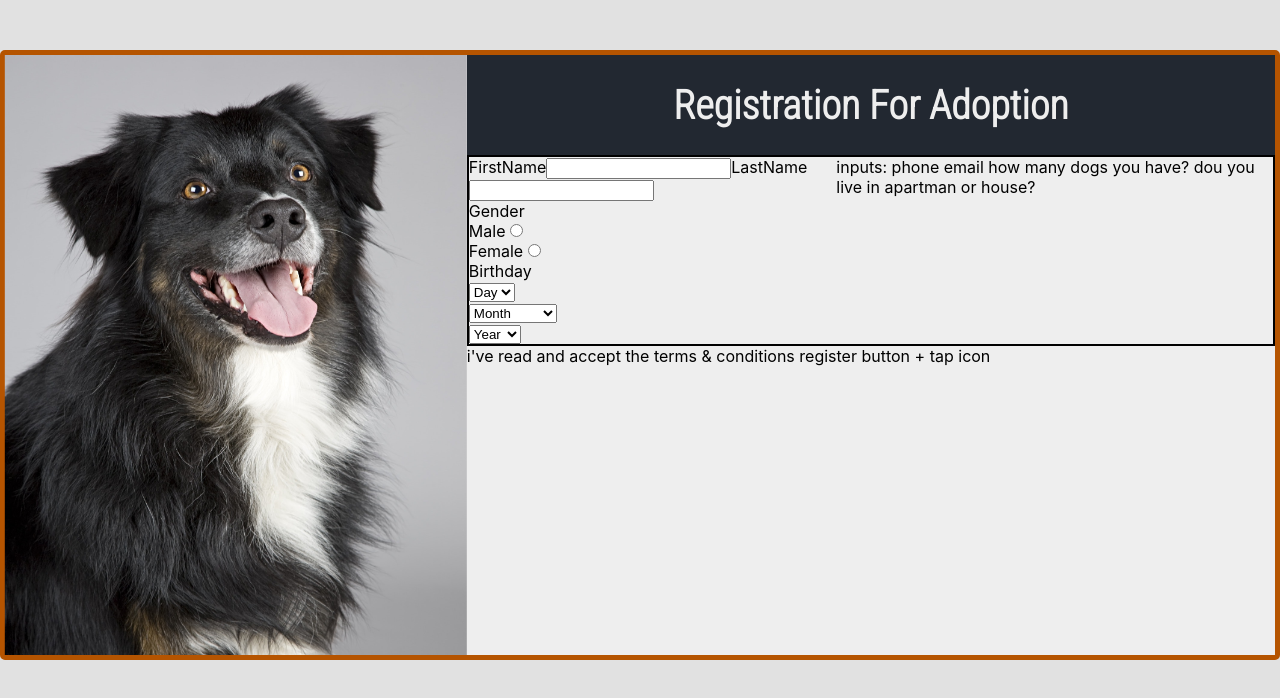
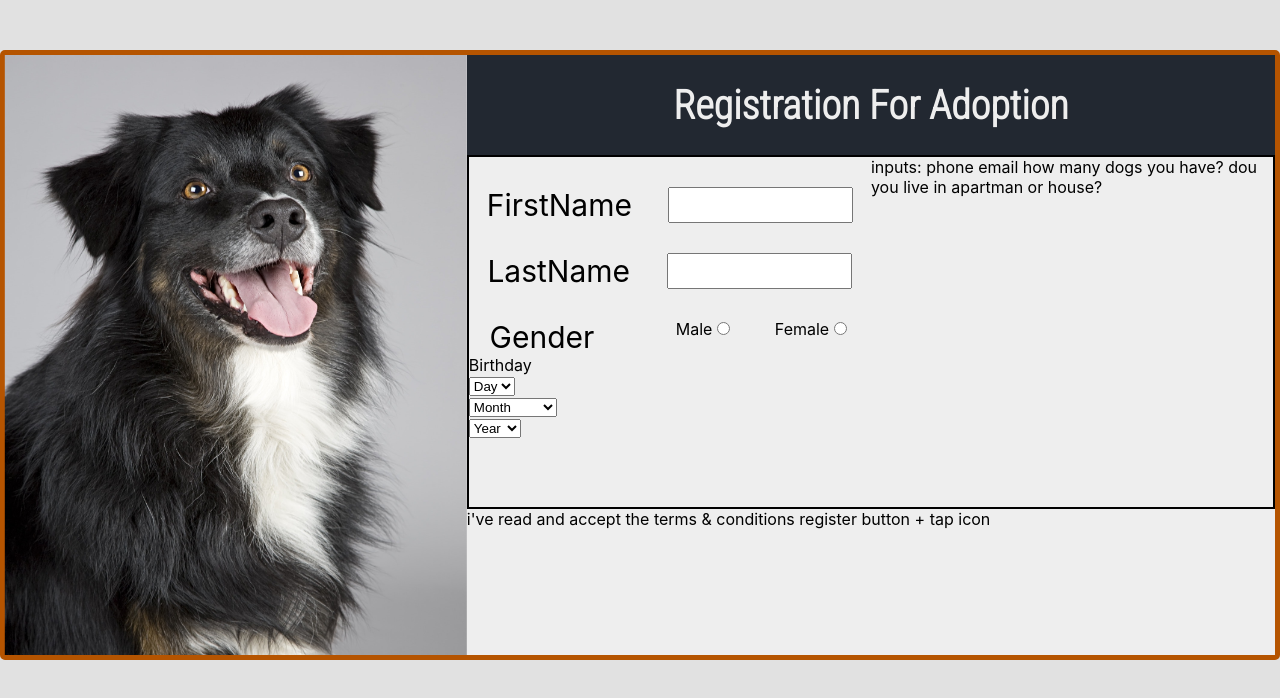
Before and after one commit to agyorgy87/dog-adoption-form-with-validate-reactjs, a React (Create React App) app: page / in a window 1280 px wide. Shown: the top 698 px of the page. Built offline with nearby package versions, Linux system fonts and the light colour scheme.

Commit message:
grid and flexbox working good

```diff
--- a/src/components/RegisterForm.css
+++ b/src/components/RegisterForm.css
@@ -9,30 +9,38 @@
     justify-content: space-between;
 }
 
-/*
-.registerFormTitle {
-    border: 2px solid black;
-    font-size: 30px;
-    text-align: center;
+.inputsLeft {
+    width: 50%;
+    height: 350px;
+    display: flex;
+    flex-direction: column
+
 }
 
+.inputsRight {
+    width: 50%;
+}
 
-
-
+.labelsWithInputs {
+    display: flex;
+    justify-content: space-around;
+    margin-top: 30px;
+}
 
 .labels {
-    width: 100px;
-    display: inline-block;
-    text-align: left;
+    font-size: 30px;
 }
 
 .genderContainer {
     display: flex;
+    justify-content: space-around;
 }
 
-.maleFemaleContainer {
-    margin-right: 30px;
+.maleMargin {
+    margin-left: 40px;
 }
+
+/*
 
 .DateOfBirthBox {
     display: flex;
@@ -52,10 +60,6 @@
     font-size: 80%;
 }
 
-select {
-
-}
-
 .DobDayBox {
     margin-right: 8px;
 }
--- a/src/components/RegisterForm.js
+++ b/src/components/RegisterForm.js
@@ -8,15 +8,19 @@ const RegisterForm = () => {
             <form className="formContainers">
                 <div className="registerFormInputs">
                     <div className="inputsLeft">
+                        <div className="labelsWithInputs">
                             <label htmlFor="firstName" className="labels">FirstName</label>
                                 <input id="firstName" type="text"/>
+                        </div>
+                        <div className="labelsWithInputs">
                             <label htmlFor="lastName" className="labels">LastName</label>
                                 <input id="lastName" type="text"/>
-                        <div className="genderContainer">
+                        </div>
+                        <div className="genderContainer labelsWithInputs">
                             <div>
                                 <label className="labels">Gender</label>
                             </div>
-                            <div className="maleFemaleContainer">
+                            <div className="maleFemaleContainer maleMargin">
                                 <label htmlFor="male" className="maleFemaleText">Male</label>
                                 <input type="radio"
                                 id="gender"
@@ -171,11 +175,9 @@ const RegisterForm = () => {
                         dou you live in apartman or house?
                     </div>
                     </div>
-                <div>
                     <div className="checkboxAndSubmitButton">
                             i've read and accept the terms & conditions
                             register button + tap icon
-                </div>
                     </div>
             </form>
         </div>
```
Lines whose indentation alone changed are shown as unchanged.
